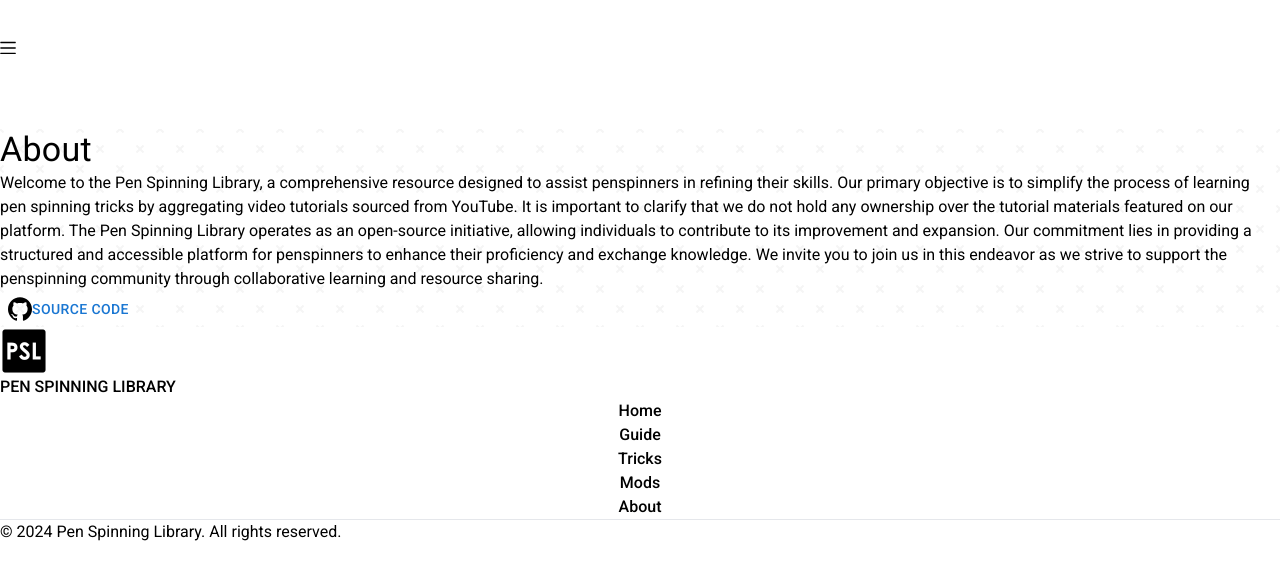
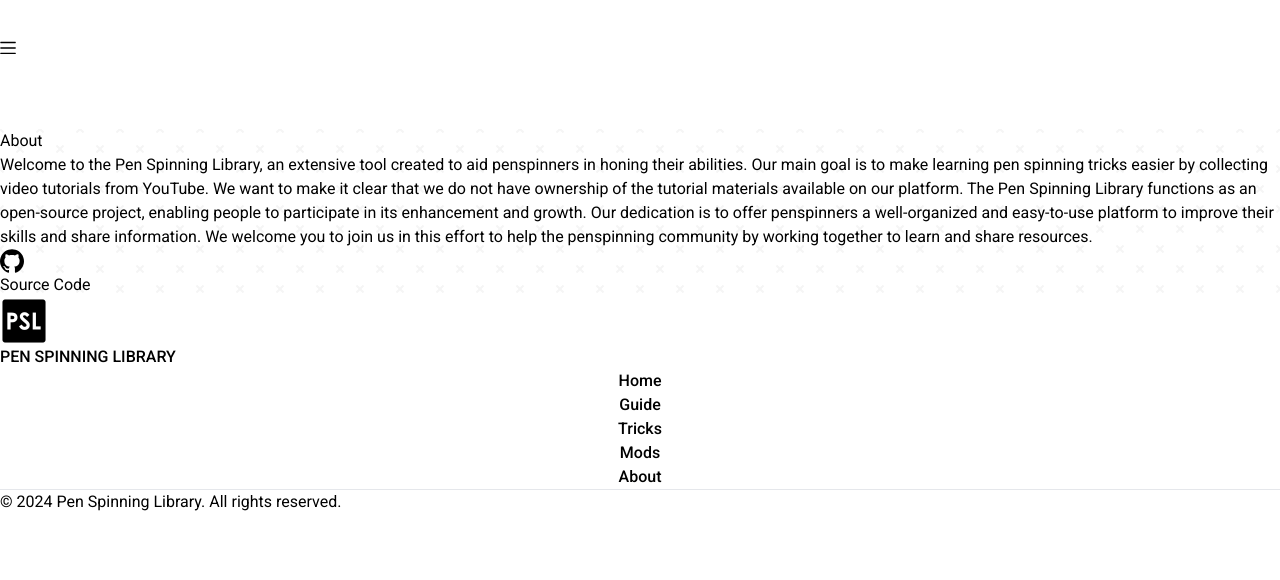
Before and after one commit to Pyromagne/Pen-Spinning-Library, a React (Create React App) app: page /about in a window 1280 px wide. Shown: the top 580 px of the page. Built offline with nearby package versions, Linux system fonts and the light colour scheme.

Commit message:
Redesign home and about (wip)

```diff
--- a/src/App.js
+++ b/src/App.js
@@ -2,6 +2,7 @@ import React from 'react';
 import { Routes, Route } from "react-router-dom";
 import Home from './pages/Home';
 import Guide from './pages/Guides';
+import Mods from './pages/Mods';
 import TrickList from './pages/TrickList';
 import TrickTutorial from './pages/TrickTutorial';
 import TrickMenu from './pages/TrickMenu';
@@ -32,6 +33,7 @@ function App() {
           <Route path='/' index element={<Home />} />
           <Route path="/guide" element={<Guide />}/>
           <Route path="/tricks" element={<TrickMenu />}/>
+          <Route path="/mods" element={<Mods />}/>
           <Route path="/about" element={<About />}/>
 
           {Data.trickCategoryList.map((cat, index) => (
--- a/src/components/Footer.jsx
+++ b/src/components/Footer.jsx
@@ -40,7 +40,7 @@ const Footer = () => {
                 </div>
                 <div className="w-auto md:flex md:flex-row gap-2 grid grid-cols-2 justify-between">
                     {navbarLink.map((link, index) =>(
-                        <Link key={index} rel="noopener" href={link.href} sx={linkStyle}>{link.name}</Link>
+                        <Link key={index} rel="noopener" className="duration-0" href={link.href} sx={linkStyle}>{link.name}</Link>
                     ))}
                 </div>
             </div>
--- a/src/data/penspinningData.js
+++ b/src/data/penspinningData.js
@@ -24,4 +24,4 @@ export const terminologies = [
     "General Notation: Linkages and combos can be written out by listing the tricks in order. Tricks are separated by a '>' and tricks that are hybridized will be separated by a '~.' Using Kam's 4 Loop Combo as an example we would notate this combo as Sonic 34-23 > Twisted Sonic 23-12 > Thumbaround 1.5 12-T12."
   ];
 
-export const about = "Welcome to the Pen Spinning Library, a comprehensive resource designed to assist penspinners in refining their skills. Our primary objective is to simplify the process of learning pen spinning tricks by aggregating video tutorials sourced from YouTube. It is important to clarify that we do not hold any ownership over the tutorial materials featured on our platform. The Pen Spinning Library operates as an open-source initiative, allowing individuals to contribute to its improvement and expansion. Our commitment lies in providing a structured and accessible platform for penspinners to enhance their proficiency and exchange knowledge. We invite you to join us in this endeavor as we strive to support the penspinning community through collaborative learning and resource sharing.";
+export const about = "Welcome to the Pen Spinning Library, an extensive tool created to aid penspinners in honing their abilities. Our main goal is to make learning pen spinning tricks easier by collecting video tutorials from YouTube. We want to make it clear that we do not have ownership of the tutorial materials available on our platform. The Pen Spinning Library functions as an open-source project, enabling people to participate in its enhancement and growth. Our dedication is to offer penspinners a well-organized and easy-to-use platform to improve their skills and share information. We welcome you to join us in this effort to help the penspinning community by working together to learn and share resources.";
--- a/src/index.css
+++ b/src/index.css
@@ -16,6 +16,10 @@
   .backdrop-hack {
     @apply absolute inset-0 -z-10;
   }
+}
+
+*{
+  @apply duration-300;
 }
 
 /* *{
--- a/src/pages/About.jsx
+++ b/src/pages/About.jsx
@@ -1,23 +1,24 @@
 import React from "react";
 import { SiGithub } from "react-icons/si";
 import { about } from "../data/penspinningData";
-import { Button, Typography } from "@mui/material";
 
 const About = () => {
-    return(
+    return (
         <>
-            <div className="flex w-full h-full mt-20 justify-center items-center flex-col">
-                <div className="flex flex-col w-4/5 justify-center items-center gap-10">
-                    <Typography variant="h4" className="uppercase">About</Typography>
-                        <p className="text-justify md:text-2xl text-xl">
-                            {about}
-                        </p>
-                        <Button className="flex justify-center items-center gap-4 bg-gray-700 rounded-md p-2"
-                            onClick={() => window.open('https://github.com/Pyromagne/Pen-Spinning-Library', '_blank'
+            <div className="flex w-full h-full mt-20 md:items-start items-center justify-around md:flex-row flex-col">
+                <div className="flex flex-col md:w-2/5 w-4/5 gap-4">
+                    <p className="text-3xl uppercase tracking-wide">About</p>
+                    <p className="text-justify leading-normal">
+                        {about}
+                    </p>
+                </div>
+                <div className="flex flex-col md:w-2/5 mt-4">
+                    <div className="flex gap-4 bg-white p-5 w-48 rounded-md shadow-md outline-2 outline outline-gray-600 hover:cursor-pointer hover:shadow-lg hover:scale-105"
+                        onClick={() => window.open('https://github.com/Pyromagne/Pen-Spinning-Library', '_blank'
                         )}>
-                            <SiGithub size={24} color="black"/>
-                            <p className="text-black font-semibold">Source Code</p>
-                        </Button>
+                        <SiGithub size={24} color="black" />
+                        <p className="text-black font-semibold">Source Code</p>
+                    </div>
                 </div>
             </div>
         </>
--- a/src/pages/Home.jsx
+++ b/src/pages/Home.jsx
@@ -1,17 +1,16 @@
-import {React, useEffect} from "react"
-import { Typography } from "@mui/material";
+import { React, useEffect } from "react"
 import ResponsiveYoutube from "../components/ResponsiveYoutube";
 import * as Desc from "../data/penspinningData";
 import fs from "../assets/images/Penspinning_slots.jpg";
-import {useStateContext} from "../context/contextProvider";
+import { useStateContext } from "../context/contextProvider";
 
 const videoId = 'voqYX8_VjvQ';
 const Home = () => {
 
-    const {setIsHome} = useStateContext(false);
+    const { setIsHome } = useStateContext(false);
 
     const terminologiesMap = Desc.terminologies.map((term, index) => (
-        <li key={index} className="text-justify text-xl">{term}</li>
+        <li key={index} className="text-justify leading-normal hover:shadow-lg hover:bg-gray-100 p-1 rounded">{term}</li>
     ));
 
     useEffect(() => {
@@ -19,40 +18,44 @@ const Home = () => {
         return () => setIsHome(false);
     }, []);
 
-    return(
+    return (
         <>
             <div className="flex flex-col w-full h-full justify-center items-center gap-10">
                 <div className="w-full md:h-96 h-80 flex justify-center items-center tictactoe">
                     <p className="text-5xl text-white text-center">PEN SPINNING LIBRARY</p>
                 </div>
 
-                <div className="flex flex-col w-4/5 justify-center items-center gap-10 pb-4">
-                    <Typography variant="h4" className="uppercase">What is Penspinning?</Typography>
-                    <p className="text-justify md:text-2xl text-xl">
+                <div className="flex flex-col w-4/5 justify-center items-center gap-4 pb-4">
+                    <p className="text-2xl uppercase">What is Penspinning?</p>
+                    <p className="text-justify leading-normal">
                         {Desc.what}
                     </p>
 
-                    <Typography variant="h4" className="uppercase">History</Typography>
-                    <p className="text-justify md:text-2xl text-xl">
+                    <p className="text-2xl uppercase">History</p>
+                    <p className="text-justify leading-normal">
                         {Desc.history}
                     </p>
 
-                    <Typography variant="h4" className="uppercase">Get Started</Typography>
-                    <Typography variant="h6" className="uppercase text-center">Before you start you should know these terminologies, these will be used a lot in your penspinning journey</Typography>
-                    <div className="flex gap-10 md:flex-row flex-col-reverse">
-                        <p className="text-justify text-xl">
-                            {Desc.fingerSlots}
-                        </p>
-                        <img src={fs} alt="Penspinning_slots.jpg" className="w-full md:w-96 rounded-md"/>
+                    <p className="text-3xl uppercase">Get Started</p>
+                    <p className="italic text-gray-700">Before you start you should know these terminologies, these will be used a lot in your penspinning journey</p>
+                    <div className="flex justify-around md:flex-row flex-col">
+                        <div className="flex gap-10 flex-col md:w-2/5 w-4/8 items-center">
+                            <p className="text-justify leading-normal">
+                                {Desc.fingerSlots}
+                            </p>
+                            <img src={fs} alt="Penspinning_slots.jpg" className="w-full md:w-96 rounded-md" />
+                        </div>
+                        <div className="flex gap-2 flex-col md:w-3/5 w-4/8 ">
+                            <p className="text-xl md:mt-0 mt-4">Terminologies</p>
+                            <ul className="flex gap-1 flex-col">
+                                {terminologiesMap}
+                            </ul>
+                        </div>
                     </div>
 
-                    <Typography variant="h5" className="uppercase">Terminologies</Typography>
-                    <ul className="list-disc">
-                        {terminologiesMap}
-                    </ul>
-                    <Typography variant="h5" className=" text-center">Check this Epic Pen Spinning video by Kuma Films!</Typography>
+                    <p className="text-2xl text-center">Check this Epic Pen Spinning video by Kuma Films!</p>
                     <div className="yt-div-home-resp-class">
-                        <ResponsiveYoutube videoId={videoId}/>
+                        <ResponsiveYoutube videoId={videoId} />
                     </div>
                 </div>
             </div>
--- /dev/null
+++ b/src/pages/Mods.jsx
@@ -0,0 +1,10 @@
+import React from "react";
+
+const Mods = () => {
+    return(
+        <>
+        </>
+    )
+}
+
+export default Mods
```
